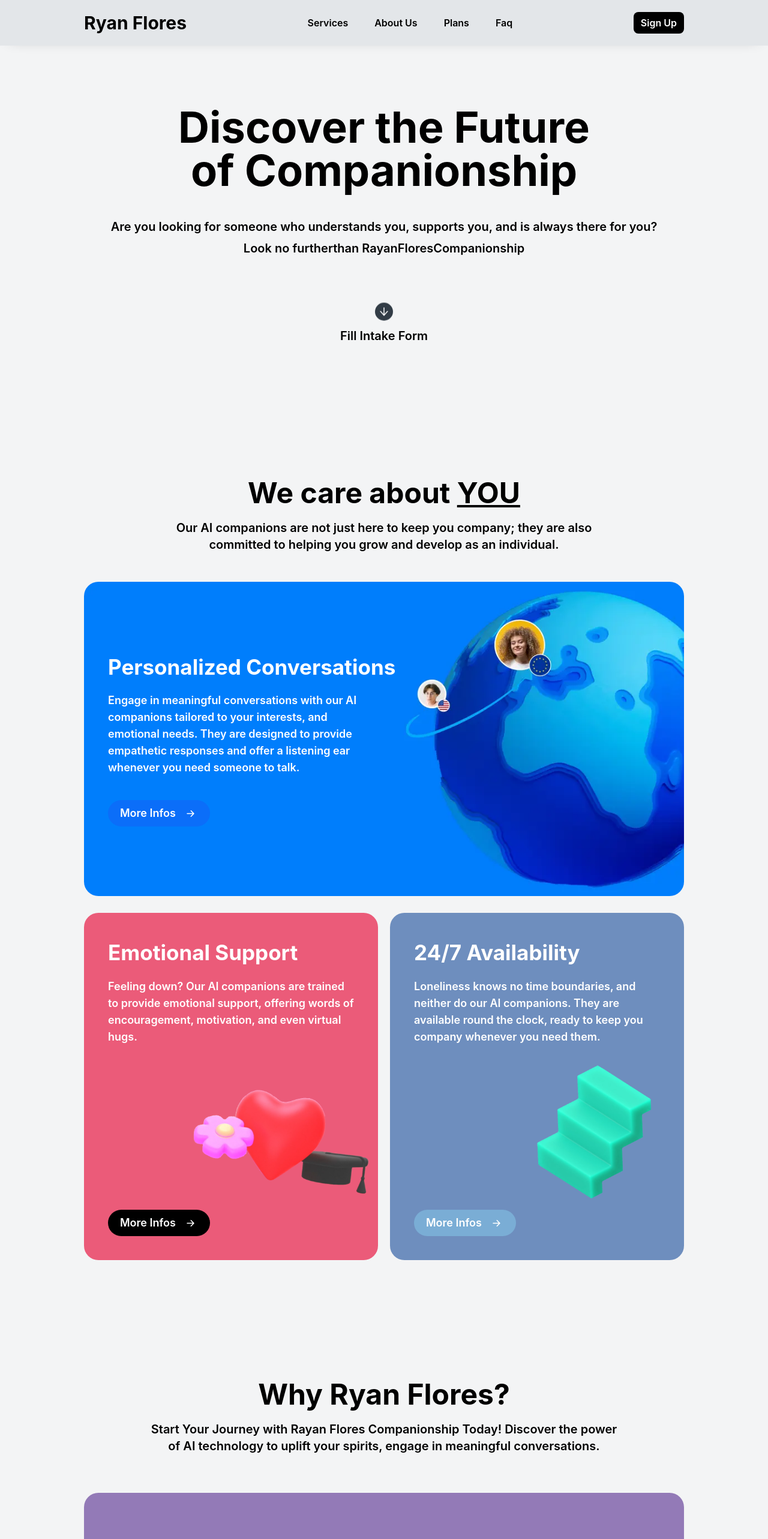
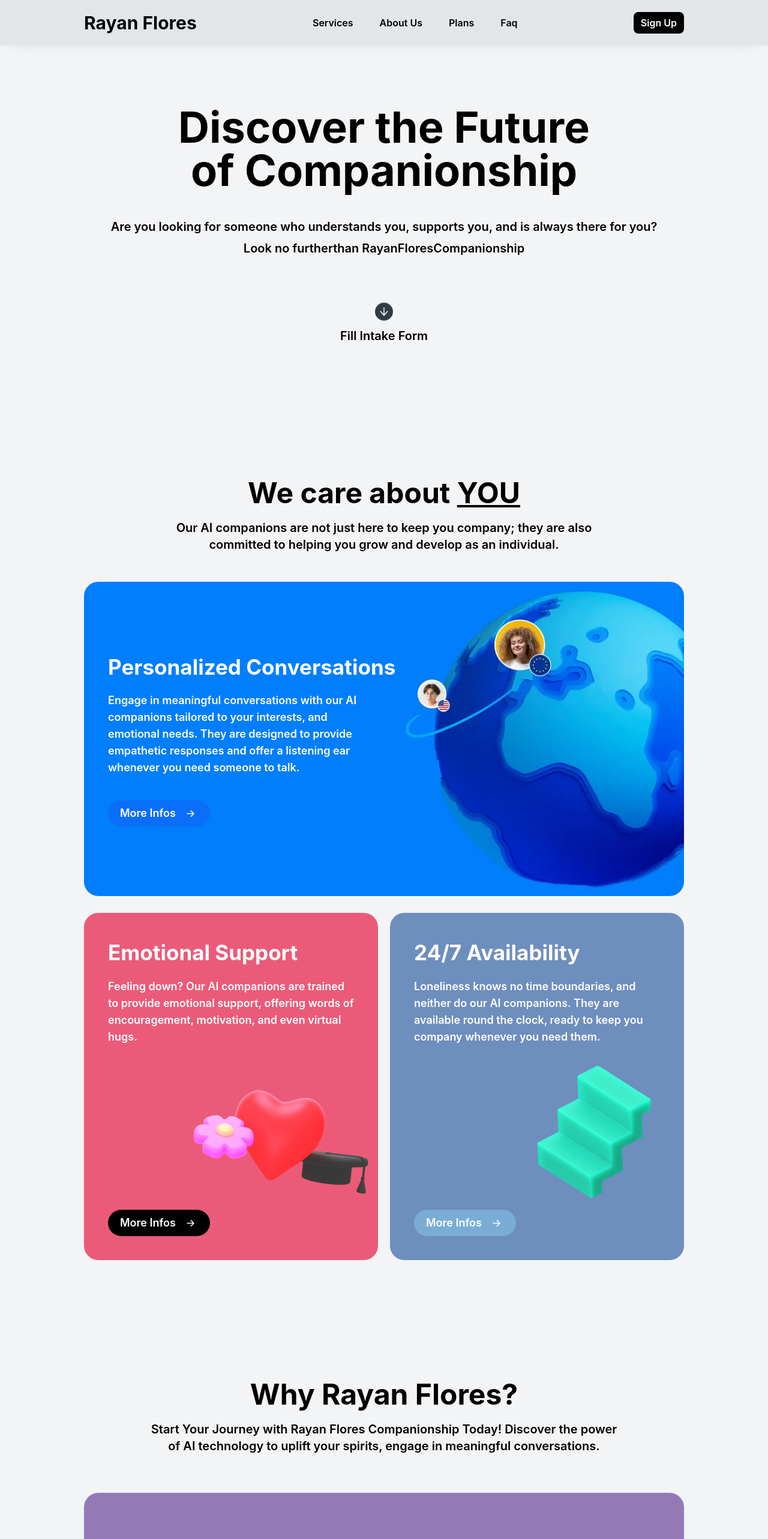
Before and after one commit to Lochki02/RyanFlores, a React (Create React App) app: page / in a window 1280 px wide. Shown: the top 2566 px of the page at 60% size. Built offline with nearby package versions, Linux system fonts and the light colour scheme.

Commit message:
finished up

```diff
--- a/src/App.js
+++ b/src/App.js
@@ -111,7 +111,7 @@ function App() {
 
       <div className="mt-[200px] w-full max-w-[1000px] flex flex-col items-center">
         <h1 className="text-5xl font-bold text-center">
-          Why Ryan Flores?
+          Why Rayan Flores?
         </h1>
 
         <h2 className="text-center text-xl font-semibold mt-5 max-w-[800px]">
@@ -264,7 +264,7 @@ function App() {
         </h1>
 
         <h2 className="text-center text-xl font-semibold mt-5 max-w-[800px]">
-          Here are some of the hot topics of RyanFloresCompanions, most of your questions will be answered here
+          Here are some of the hot topics of RayanFloresCompanions, most of your questions will be answered here
         </h2>
 
         <div className="flex flex-col w-full gap-10">
@@ -283,7 +283,7 @@ function App() {
 
       <div className="fixed top-0 left-0 w-full py-5 bg-opacity-80 bg-[#dfe3e7] backdrop-blur-lg flex justify-center shadow-[0_5px_25px_-17px_rgba(0,0,0,0.3)] px-5">
         <div className="w-full max-w-[1000px] flex justify-between items-center">
-          <h1 className="text-3xl font-bold">Ryan Flores</h1>
+          <h1 className="text-3xl font-bold">Rayan Flores</h1>
 
           <div className="h-full w-fit hidden sm:flex gap-5">
             <HeaderLink title="Services" scrollTo={() => scrollIntoView("#services")} />
@@ -324,7 +324,7 @@ const IntakeForm = ({
 
   const sendEmail = async (e) => {
     e.preventDefault()
-    emailjs.sendForm('service_ji77gok', 'template_bhzauxd', formRef.current, '__H3VQPtXNI809Vjx')
+    emailjs.sendForm('service_g24acu2', 'template_wy1tnk1', formRef.current, 'rIv9EMPFKXekfxr2J')
       .then((result) => {
         console.log(result.text);
         close()
@@ -350,6 +350,7 @@ const IntakeForm = ({
             <label htmlFor={date} className="text-lg font-semibold ml-2">Date of Birth</label>
             <DatePicker
               placeholderText="15/03/2002"
+              selected={date}
               onChange={(date) => setDate(date)}
               id="date"
               required
@@ -362,7 +363,7 @@ const IntakeForm = ({
             <Checkbox
               icon={<FiCheck color="#000" size={20} />}
               borderColor="#000"
-              label="I hearby declare i read and accepted the terms of services of RyanFloresCompanions"
+              label="I hearby declare i read and accepted the terms of services of RayanFloresCompanions"
               size={25}
               className="cursor-pointer"
               onChange={(checked) => {
```
